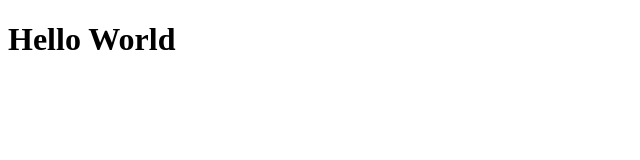
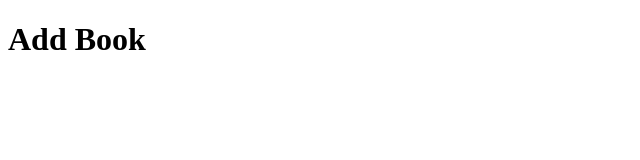
Before and after one commit to silvasouzaadriano/my-books, a React (Create React App) app: page /addbook in a window 1280 px wide. Shown: the top 160 px of the page, without its empty margins (0-640 px from the left). Built offline with nearby package versions, Linux system fonts and the light colour scheme.

Commit message:
Adding routes

```diff
--- a/package.json
+++ b/package.json
@@ -12,6 +12,7 @@
     "@types/react-dom": "^16.9.0",
     "react": "^16.13.1",
     "react-dom": "^16.13.1",
+    "react-router-dom": "^5.2.0",
     "react-scripts": "3.4.1",
     "typescript": "~3.7.2"
   },
@@ -34,9 +35,10 @@
     ]
   },
   "devDependencies": {
+    "@types/react-router-dom": "^5.1.5",
     "@typescript-eslint/eslint-plugin": "^3.3.0",
     "@typescript-eslint/parser": "^3.3.0",
-    "eslint": "^7.2.0",
+    "eslint": "^6.6.0",
     "eslint-config-airbnb": "^18.1.0",
     "eslint-config-prettier": "^6.11.0",
     "eslint-import-resolver-typescript": "^2.0.0",
--- a/src/App.tsx
+++ b/src/App.tsx
@@ -1,9 +1,12 @@
 import React from 'react';
+import { BrowserRouter } from 'react-router-dom';
 
-function App() {
-  return (
-    <h1>Hello World</h1>
-  );
-}
+import Routes from './routes';
+
+const App: React.FC = () => (
+  <BrowserRouter>
+    <Routes />
+  </BrowserRouter>
+);
 
 export default App;
--- /dev/null
+++ b/src/pages/Book/Add/index.tsx
@@ -0,0 +1,7 @@
+import React from 'react';
+
+const AddBook: React.FC = () => {
+  return <h1>Add Book</h1>;
+};
+
+export default AddBook;
--- /dev/null
+++ b/src/pages/Book/Detail/index.tsx
@@ -0,0 +1,7 @@
+import React from 'react';
+
+const ViewDetailBook: React.FC = () => {
+  return <h1>Book Detail</h1>;
+};
+
+export default ViewDetailBook;
--- /dev/null
+++ b/src/pages/Book/Edit/index.tsx
@@ -0,0 +1,7 @@
+import React from 'react';
+
+const EditBook: React.FC = () => {
+  return <h1>Edit Book</h1>;
+};
+
+export default EditBook;
--- /dev/null
+++ b/src/pages/Category/index.tsx
@@ -0,0 +1,7 @@
+import React from 'react';
+
+const BookListByCategory: React.FC = () => {
+  return <h1>Book list by Category: XXX</h1>;
+};
+
+export default BookListByCategory;
--- /dev/null
+++ b/src/pages/Dashboard/index.tsx
@@ -0,0 +1,7 @@
+import React from 'react';
+
+const Dashboard: React.FC = () => {
+  return <h1>Dashboard</h1>;
+};
+
+export default Dashboard;
--- /dev/null
+++ b/src/routes/index.tsx
@@ -0,0 +1,20 @@
+import React from 'react';
+import { Switch, Route } from 'react-router-dom';
+
+import Dashboard from '../pages/Dashboard';
+import BookListByCategory from '../pages/Category';
+import AddBook from '../pages/Book/Add';
+import EditBook from '../pages/Book/Edit';
+import ViewDetailBook from '../pages/Book/Detail';
+
+const Routes: React.FC = () => (
+  <Switch>
+    <Route path="/" exact component={Dashboard} />
+    <Route path="/booklistbycategory" component={BookListByCategory} />
+    <Route path="/addbook" component={AddBook} />
+    <Route path="/editbook" component={EditBook} />
+    <Route path="/viewdetailbook" component={ViewDetailBook} />
+  </Switch>
+);
+
+export default Routes;
```
Also changed, not shown: .eslintrc.json, 1 other file (tests, documents, lock files or other folders).
